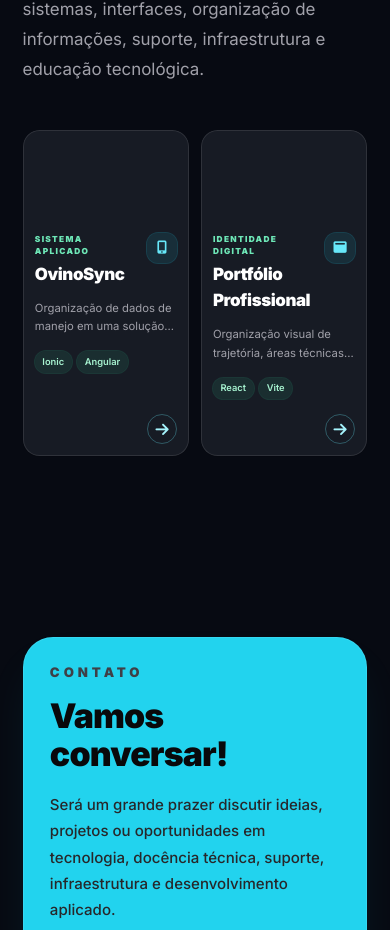
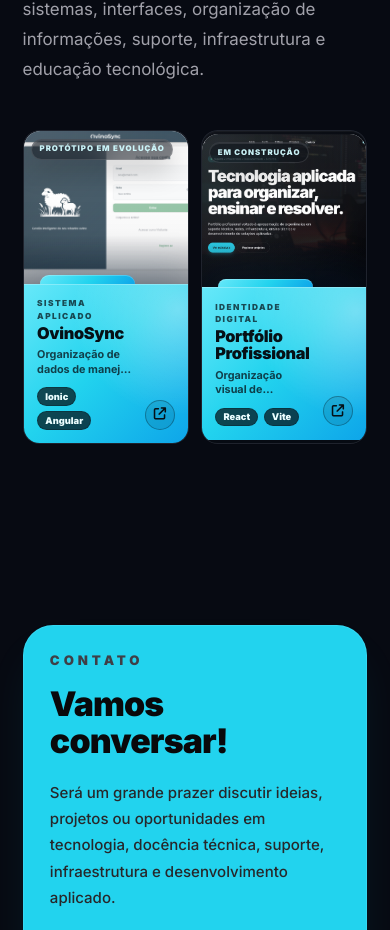
Before and after one commit to joelciomaia/joelciomaia.github.io, a React (Vite) app: page / in a window 390 px wide. Shown: the part 7173-8103 px from the top of the page. Built offline with nearby package versions, Linux system fonts and the light colour scheme.

Commit message:
Ajusta desempenho mobile

```diff
--- a/src/App.tsx
+++ b/src/App.tsx
@@ -1446,7 +1446,7 @@ function App() {
             </div>
 
             <div
-              className="grid grid-cols-2 gap-3 sm:gap-4 lg:grid-cols-3 lg:gap-6"
+              className="grid grid-cols-2 gap-3 sm:gap-4 lg:grid-cols-2 lg:gap-8"
               onMouseLeave={() => {
                 if (window.innerWidth >= 1024) {
                   setHoveredProjectIndex(null);
@@ -1475,53 +1475,42 @@ function App() {
                         setHoveredProjectIndex(index);
                       }
                     }}
-                    className={`project-card-surface group relative flex min-h-[18rem] flex-col overflow-hidden rounded-[1.1rem] border border-white/10 bg-[#171b24] text-left shadow-xl shadow-black/15 transition duration-500 sm:min-h-[21rem] sm:rounded-[1.35rem] lg:min-h-[32rem] lg:rounded-[2rem] lg:shadow-2xl lg:shadow-black/20 ${
-                      index === 0 || index === 3 ? 'lg:col-span-2' : ''
+                    className={`project-card-surface group relative overflow-hidden rounded-[1.1rem] border text-left shadow-xl shadow-black/15 transition duration-500 sm:rounded-[1.35rem] lg:rounded-[1.5rem] lg:shadow-2xl lg:shadow-black/20 ${
+                      isHovered
+                        ? 'z-10 -translate-y-2 shadow-cyan-950/40 lg:scale-[1.015]'
+                        : 'lg:hover:-translate-y-1'
                     } ${
-                      isHovered
-                        ? 'z-10 -translate-y-2 border-cyan-300/40 bg-[#1d2530] shadow-cyan-950/40 lg:scale-[1.015]'
-                        : 'lg:hover:-translate-y-1 lg:hover:border-cyan-300/25 lg:hover:bg-[#1b202a]'
-                    } ${
-                      isDimmed ? 'scale-[0.985] brightness-75 grayscale saturate-0 lg:scale-[0.98]' : ''
+                      isDimmed ? 'scale-[0.985] lg:scale-[0.955]' : ''
                     }`}
                   >
-                    <div className="relative h-24 overflow-hidden sm:h-36 lg:h-80">
+                    <div className="project-case-visual relative aspect-[1.08/1] overflow-hidden sm:aspect-[1.35/1] lg:aspect-[1.52/1]">
                       <div className="project-preview-inner absolute inset-0 transition duration-700 lg:group-hover:scale-105">
                         <ProjectPreview project={project} />
                       </div>
-                      <div className="absolute inset-0 bg-gradient-to-t from-zinc-950/55 via-zinc-950/5 to-transparent"></div>
-                      <div className="absolute left-2 top-2 max-w-[calc(100%-1rem)] truncate rounded-full border border-white/10 bg-black/35 px-2 py-1 text-[0.52rem] font-black uppercase tracking-[0.12em] text-cyan-100 backdrop-blur sm:left-4 sm:top-4 sm:px-3 sm:py-1.5 sm:text-[0.68rem] sm:tracking-[0.18em] lg:left-5 lg:top-5 lg:px-4 lg:py-2 lg:text-xs lg:tracking-[0.2em]">
+                      <div className="project-case-shade absolute inset-0"></div>
+                      <div className="project-status-pill absolute left-2 top-2 max-w-[calc(100%-1rem)] truncate rounded-full px-2 py-1 text-[0.52rem] font-black uppercase tracking-[0.12em] sm:left-4 sm:top-4 sm:px-3 sm:py-1.5 sm:text-[0.68rem] sm:tracking-[0.18em] lg:left-5 lg:top-5 lg:px-4 lg:py-2 lg:text-xs lg:tracking-[0.2em]">
                         {project.status}
                       </div>
                     </div>
 
-                    <div className="project-folder-panel flex flex-1 flex-col p-3 sm:p-4 lg:p-5">
-                      <div className="flex items-start justify-between gap-2 sm:gap-4">
-                        <div>
-                          <p className="text-[0.55rem] font-black uppercase tracking-[0.16em] text-emerald-300 sm:text-[0.68rem] sm:tracking-[0.22em]">{project.type}</p>
-                          <h3 className="project-card-title mt-1 text-lg font-black tracking-tight text-white sm:mt-2 sm:text-xl lg:mt-2 lg:text-3xl">{project.title}</h3>
-                        </div>
-                        <span className="grid h-8 w-8 shrink-0 place-items-center rounded-xl bg-cyan-400/10 text-sm text-cyan-300 ring-1 ring-cyan-400/20 transition lg:group-hover:bg-cyan-300 lg:group-hover:text-zinc-950 sm:h-10 sm:w-10 sm:rounded-2xl sm:text-lg lg:h-12 lg:w-12 lg:text-xl">
-                          <i className={project.icon}></i>
-                        </span>
-                      </div>
-
-                      <p className="project-card-tagline mt-3 text-xs leading-5 text-zinc-400 sm:mt-4 sm:text-sm sm:leading-6 lg:mt-4 lg:text-base lg:leading-7">{project.tagline}</p>
-
-                      <div className="mt-4 flex flex-wrap gap-1.5 sm:mt-5 sm:gap-2 lg:mt-5">
+                    <div className="project-case-strip">
+                      <div className="min-w-0">
+                        <p className="project-case-kicker">{project.type}</p>
+                        <h3 className="project-card-title">{project.title}</h3>
+                        <p className="project-card-tagline">{project.tagline}</p>
+
+                        <div className="project-case-tags">
                         {project.tags.slice(0, 3).map((tag, tagIndex) => (
-                          <span key={tag} className={`rounded-full bg-emerald-400/10 px-2 py-1 text-[0.62rem] font-semibold text-emerald-200 ring-1 ring-emerald-400/15 sm:px-3 sm:text-xs ${tagIndex === 2 ? 'hidden sm:inline-flex' : ''}`}>
+                          <span key={tag} className={tagIndex === 2 ? 'hidden sm:inline-flex' : ''}>
                             {tag}
                           </span>
                         ))}
+                        </div>
                       </div>
 
-                      <div className="mt-auto flex items-center justify-between pt-4 sm:pt-6 lg:pt-6">
-                        <span className="hidden text-xs font-bold text-zinc-500 sm:inline lg:text-sm">Abrir estudo de caso</span>
-                        <span className="ml-auto grid h-8 w-8 place-items-center rounded-full border border-cyan-300/30 text-cyan-200 transition lg:group-hover:bg-cyan-300 lg:group-hover:text-zinc-950 sm:h-9 sm:w-9 lg:h-10 lg:w-10">
-                          <i className="fa-solid fa-arrow-right"></i>
-                        </span>
-                      </div>
+                      <span className="project-case-arrow" aria-hidden="true">
+                        <i className="fa-solid fa-arrow-up-right-from-square"></i>
+                      </span>
                     </div>
                   </button>
                 );
--- a/src/index.css
+++ b/src/index.css
@@ -478,20 +478,56 @@ html[data-theme='light'] .portfolio-brand:focus-visible .portfolio-logo-letter {
   stroke: #062a45;
 }
 
-html[data-theme='light'] .project-card-surface {
-  background-color: rgb(255 255 255 / 0.94) !important;
+.project-card-surface {
+  --project-card-radius: 1.1rem;
+  isolation: isolate;
+  border-radius: var(--project-card-radius);
+  border-color: rgb(148 163 184 / 0.16);
+  background: #080b12;
+  overflow: hidden;
+  clip-path: inset(0 round var(--project-card-radius));
+  box-shadow:
+    0 22px 64px rgb(0 0 0 / 0.24),
+    inset 0 1px 0 rgb(255 255 255 / 0.04);
 }
 
-.project-card-surface {
-  --project-card-radius: 1.1rem;
-  border-radius: var(--project-card-radius);
-  overflow: hidden;
-  clip-path: inset(0 round var(--project-card-radius));
+.project-card-surface::before {
+  content: '';
+  position: absolute;
+  inset: 0;
+  z-index: 0;
+  border-radius: inherit;
+  background: linear-gradient(135deg, rgb(255 255 255 / 0.08), transparent 38%);
+  opacity: 0.4;
+  pointer-events: none;
 }
 
-.project-card-surface > .relative:first-child {
+.project-card-surface > * {
+  position: relative;
+  z-index: 1;
+}
+
+.project-card-surface .project-case-visual {
+  background: #0b111b;
   border-radius: var(--project-card-radius) var(--project-card-radius) 0 0;
   overflow: hidden;
+}
+
+.project-card-surface .project-case-visual::after {
+  content: '';
+  position: absolute;
+  inset-inline: 0;
+  bottom: 0;
+  height: 32%;
+  background: linear-gradient(180deg, transparent, rgb(3 7 18 / 0.36));
+  pointer-events: none;
+}
+
+.project-case-shade {
+  background:
+    linear-gradient(180deg, rgb(3 7 18 / 0.04), transparent 42%, rgb(3 7 18 / 0.08)),
+    radial-gradient(circle at 10% 10%, rgb(255 255 255 / 0.12), transparent 12rem);
+  pointer-events: none;
 }
 
 .project-card-surface .project-preview-visual,
@@ -506,8 +542,62 @@ html[data-theme='light'] .project-card-surface {
   object-position: top center;
 }
 
-.project-card-surface .project-folder-panel {
-  border-radius: 0 0 var(--project-card-radius) var(--project-card-radius);
+.project-status-pill {
+  border: 1px solid rgb(255 255 255 / 0.12);
+  background: rgb(8 13 20 / 0.5);
+  color: rgb(207 250 254 / 0.96);
+  box-shadow:
+    inset 0 1px 0 rgb(255 255 255 / 0.1),
+    0 12px 26px rgb(0 0 0 / 0.18);
+  backdrop-filter: blur(14px);
+}
+
+.project-case-strip {
+  position: relative;
+  display: flex;
+  align-items: flex-end;
+  justify-content: space-between;
+  gap: 0.75rem;
+  min-height: 9.25rem;
+  padding: 0.9rem;
+  color: #061016;
+  background:
+    radial-gradient(circle at 94% 16%, rgb(255 255 255 / 0.38), transparent 7rem),
+    linear-gradient(135deg, #67e8f9 0%, #22d3ee 48%, #0ea5e9 100%);
+  box-shadow:
+    inset 0 1px 0 rgb(255 255 255 / 0.26),
+    0 -16px 34px rgb(8 47 73 / 0.22);
+}
+
+.project-case-strip::before {
+  content: '';
+  position: absolute;
+  left: 1.1rem;
+  top: -0.55rem;
+  width: 6.3rem;
+  height: 0.55rem;
+  border-radius: 0.85rem 0.85rem 0 0;
+  background: linear-gradient(135deg, #67e8f9, #22d3ee 54%, #0ea5e9);
+  box-shadow: inset 0 1px 0 rgb(255 255 255 / 0.24);
+}
+
+.project-case-strip::after {
+  content: '';
+  position: absolute;
+  inset: 0;
+  background: linear-gradient(110deg, transparent 0%, rgb(255 255 255 / 0.22) 44%, transparent 58%);
+  opacity: 0;
+  transform: translateX(-100%);
+  transition:
+    opacity 220ms ease,
+    transform 680ms ease;
+  pointer-events: none;
+}
+
+.project-card-surface:hover .project-case-strip::after,
+.project-card-surface:focus-visible .project-case-strip::after {
+  opacity: 1;
+  transform: translateX(100%);
 }
 
 .project-card-title,
@@ -518,30 +608,192 @@ html[data-theme='light'] .project-card-surface {
 }
 
 .project-card-title {
+  position: relative;
+  margin-top: 0.2rem;
+  color: #061016;
+  font-size: 1.08rem;
+  font-weight: 950;
+  line-height: 1.05;
+  letter-spacing: -0.02em;
   -webkit-line-clamp: 2;
 }
 
+.project-card-title::after {
+  content: '';
+  position: absolute;
+  inset: -0.12rem -0.2rem;
+  background: linear-gradient(115deg, transparent 0%, rgb(255 255 255 / 0.54) 42%, transparent 72%);
+  opacity: 0;
+  transform: translateX(-110%);
+  transition:
+    opacity 180ms ease,
+    transform 620ms ease;
+  pointer-events: none;
+  mix-blend-mode: soft-light;
+}
+
+.project-card-surface:hover .project-card-title::after,
+.project-card-surface:focus-visible .project-card-title::after {
+  opacity: 1;
+  transform: translateX(110%);
+}
+
 .project-card-tagline {
+  margin-top: 0.42rem;
+  color: rgb(6 16 22 / 0.76);
+  font-size: 0.72rem;
+  font-weight: 700;
+  line-height: 1.35;
   -webkit-line-clamp: 2;
+}
+
+.project-case-kicker {
+  color: rgb(6 16 22 / 0.72);
+  font-size: 0.55rem;
+  font-weight: 950;
+  letter-spacing: 0.18em;
+  text-transform: uppercase;
+}
+
+.project-case-tags {
+  display: flex;
+  flex-wrap: wrap;
+  gap: 0.35rem;
+  margin-top: 0.65rem;
+}
+
+.project-case-tags span {
+  position: relative;
+  isolation: isolate;
+  overflow: hidden;
+  border: 1px solid rgb(6 16 22 / 0.28);
+  border-radius: 999px;
+  background: rgb(6 16 22 / 0.72);
+  padding: 0.24rem 0.48rem;
+  color: #ecfeff;
+  font-size: 0.62rem;
+  font-weight: 900;
+  line-height: 1;
+  transition:
+    background-color 220ms ease,
+    border-color 220ms ease,
+    box-shadow 220ms ease,
+    color 220ms ease,
+    transform 220ms cubic-bezier(0.2, 0.9, 0.25, 1.35);
+}
+
+.project-case-tags span::before,
+.project-case-arrow::before {
+  content: '';
+  position: absolute;
+  inset: 0;
+  z-index: -1;
+  background:
+    linear-gradient(115deg, transparent 0%, rgb(255 255 255 / 0.68) 42%, transparent 72%),
+    linear-gradient(135deg, rgb(255 255 255 / 0.92), rgb(219 244 255 / 0.86));
+  transform: translateX(-120%);
+  transition: transform 560ms ease;
+}
+
+.project-card-surface:hover .project-case-tags span,
+.project-card-surface:focus .project-case-tags span,
+.project-card-surface:focus-visible .project-case-tags span {
+  border-color: rgb(6 16 22 / 0.82);
+  background: rgb(6 16 22 / 0.92);
+  color: #ffffff;
+  box-shadow:
+    0 10px 22px rgb(7 16 20 / 0.18),
+    inset 0 0 16px rgb(34 211 238 / 0.18);
+  transform: translateY(-0.08rem);
+}
+
+.project-card-surface:hover .project-case-tags span::before,
+.project-card-surface:focus .project-case-tags span::before,
+.project-card-surface:focus-visible .project-case-tags span::before,
+.project-card-surface:hover .project-case-arrow::before,
+.project-card-surface:focus .project-case-arrow::before,
+.project-card-surface:focus-visible .project-case-arrow::before {
+  transform: translateX(120%);
+}
+
+.project-case-arrow {
+  position: relative;
+  isolation: isolate;
+  overflow: hidden;
+  display: grid;
+  width: 2rem;
+  height: 2rem;
+  flex: 0 0 auto;
+  place-items: center;
+  border: 1px solid rgb(6 16 22 / 0.32);
+  border-radius: 999px;
+  background: rgb(6 16 22 / 0.1);
+  color: #061016;
+  font-size: 0.82rem;
+  transition:
+    background-color 180ms ease,
+    transform 180ms ease;
+}
+
+.project-card-surface:hover .project-case-arrow,
+.project-card-surface:focus .project-case-arrow,
+.project-card-surface:focus-visible .project-case-arrow {
+  border-color: rgb(6 16 22 / 0.78);
+  background: #ffffff;
+  box-shadow:
+    0 14px 28px rgb(7 16 20 / 0.16),
+    inset 0 0 16px rgb(34 211 238 / 0.22);
+  color: #071014;
+  transform: translate(0.08rem, -0.08rem) scale(1.08);
 }
 
 @media (min-width: 1024px) {
   .project-card-surface {
-    --project-card-radius: 2rem;
+    --project-card-radius: 1.5rem;
   }
 
-  .project-folder-panel {
-    position: relative;
-    background: #171b24;
-    box-shadow:
-      inset 0 1px 0 rgb(255 255 255 / 0.035),
-      0 -16px 34px rgb(5 8 14 / 0.28);
+  .project-case-strip {
+    min-height: 10.75rem;
+    padding: 1.35rem 1.45rem;
+  }
+
+  .project-case-strip::before {
+    left: 1.45rem;
+    top: -0.62rem;
+    width: 7.6rem;
+    height: 0.62rem;
   }
 
   .project-card-title,
   .project-card-tagline {
     display: block;
     overflow: visible;
+  }
+
+  .project-card-title {
+    font-size: clamp(1.75rem, 2.4vw, 2.35rem);
+  }
+
+  .project-card-tagline {
+    max-width: 34rem;
+    font-size: 1rem;
+    line-height: 1.55;
+  }
+
+  .project-case-kicker {
+    font-size: 0.74rem;
+    letter-spacing: 0.24em;
+  }
+
+  .project-case-tags span {
+    padding: 0.42rem 0.72rem;
+    font-size: 0.76rem;
+  }
+
+  .project-case-arrow {
+    width: 2.7rem;
+    height: 2.7rem;
+    font-size: 1rem;
   }
 }
 
@@ -1253,3 +1505,58 @@ html[data-theme='light'] .portfolio-shell [class*='to-zinc-950'] {
   --tw-gradient-via: rgb(248 250 252 / 0.28) var(--tw-gradient-via-position) !important;
   --tw-gradient-to: rgb(248 250 252 / 0) var(--tw-gradient-to-position) !important;
 }
+
+html[data-theme='light'] .project-card-surface {
+  background: #071018 !important;
+  border-color: rgb(15 23 42 / 0.12) !important;
+  color: #f8fafc !important;
+  box-shadow:
+    0 24px 68px rgb(15 23 42 / 0.14),
+    inset 0 1px 0 rgb(255 255 255 / 0.06);
+}
+
+html[data-theme='light'] .project-case-strip {
+  background:
+    radial-gradient(circle at 94% 16%, rgb(255 255 255 / 0.42), transparent 7rem),
+    linear-gradient(135deg, #67e8f9 0%, #22d3ee 48%, #0ea5e9 100%) !important;
+}
+
+html[data-theme='light'] .project-case-strip::before {
+  background: linear-gradient(135deg, #67e8f9, #22d3ee 54%, #0ea5e9);
+}
+
+html[data-theme='light'] .project-card-title {
+  color: #061016 !important;
+}
+
+html[data-theme='light'] .project-card-surface .project-card-tagline {
+  color: rgb(6 16 22 / 0.76) !important;
+}
+
+html[data-theme='light'] .project-case-kicker,
+html[data-theme='light'] .project-case-arrow {
+  color: rgb(6 16 22 / 0.82) !important;
+}
+
+html[data-theme='light'] .project-case-tags span {
+  border-color: rgb(6 16 22 / 0.28);
+  color: #ecfeff !important;
+}
+
+html[data-theme='light'] .project-card-surface:hover .project-case-tags span,
+html[data-theme='light'] .project-card-surface:focus .project-case-tags span,
+html[data-theme='light'] .project-card-surface:focus-visible .project-case-tags span {
+  border-color: rgb(6 16 22 / 0.82);
+  color: #ffffff !important;
+}
+
+html[data-theme='light'] .project-card-surface:hover .project-case-arrow,
+html[data-theme='light'] .project-card-surface:focus .project-case-arrow,
+html[data-theme='light'] .project-card-surface:focus-visible .project-case-arrow {
+  border-color: rgb(6 16 22 / 0.78);
+}
+
+html[data-theme='light'] .project-status-pill {
+  background: rgb(7 16 24 / 0.52);
+  color: rgb(236 254 255 / 0.96);
+}
```
Also changed, not shown: public/portifolio.png, public/portifolio2.png (added).
